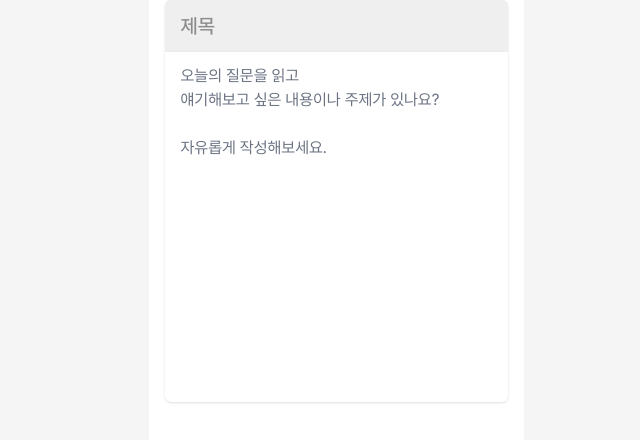
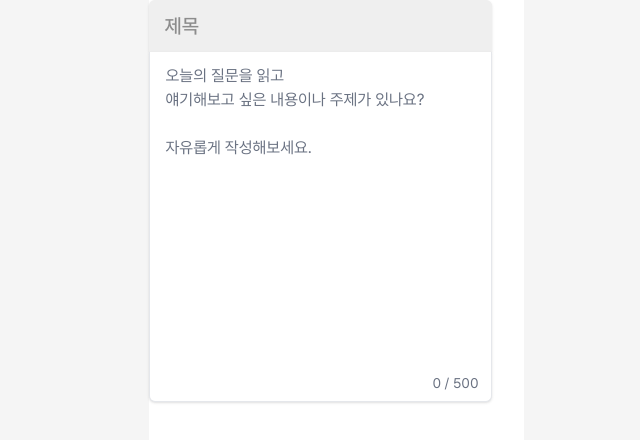
Before and after one commit to soksak-letter/soksak-Front, a React (Vite) app: page /test in a window 1280 px wide. Shown: the top 440 px of the page, without its empty margins (304-944 px from the left). Built offline with nearby package versions, Linux system fonts and the light colour scheme.

Commit message:
[#2] feature : 글자 수 세기 기능 추가

```diff
--- a/src/components/LetterTextBox.tsx
+++ b/src/components/LetterTextBox.tsx
@@ -1,19 +1,38 @@
+import { useState, type ChangeEvent } from 'react';
+
 const LetterTextBox = () => {
+  const [context, setContext] = useState('');
+  const MAX_LENGTH = 500;
+
+  const handleChange = (e: ChangeEvent<HTMLTextAreaElement>) => {
+    const next = e.target.value;
+
+    if (e.target.value.length <= MAX_LENGTH) {
+      setContext(next.length <= MAX_LENGTH ? next : next.slice(0, MAX_LENGTH));
+    }
+  };
+
   return (
-    <div className='relative flex flex-col w-full items-center justify-center max-w-xl mx-auto'>
+    <div className='w-full max-w-xl mx-auto'>
       <div className='min-h-[49px] w-[343px] resize-none rounded-t-md bg-[#EFEFEF] px-4 py-3 text-xl font-medium text-[#8C8C8C] shadow-sm'>
         제목
       </div>
 
-      <textarea
-        className='min-h-[350px] w-[343px] resize-none rounded-b-md border border-none
-                   bg-white px-4 py-3 text-base text-gray-800 shadow-sm
-                   placeholder:text-gray-500 focus:outline-none focus:ring-1 focus:ring-gray-300'
-        placeholder={`오늘의 질문을 읽고
+      <div className='h-[350px] w-[343px] rounded-b-md border border-t-0 border-gray-200 bg-white shadow-sm overflow-hidden flex flex-col'>
+        <textarea
+          value={context}
+          onChange={handleChange}
+          className='flex-1 w-full resize-none bg-transparent px-4 py-3 text-base text-gray-800 placeholder:text-gray-500 focus:outline-none overflow-y-auto'
+          placeholder={`오늘의 질문을 읽고
 얘기해보고 싶은 내용이나 주제가 있나요?
 
 자유롭게 작성해보세요.`}
-      />
+        />
+
+        <div className='shrink-0 flex items-center justify-end px-3 py-2 text-sm text-gray-500 tabular-nums'>
+          {context.length} / {MAX_LENGTH}
+        </div>
+      </div>
     </div>
   );
 };
```
